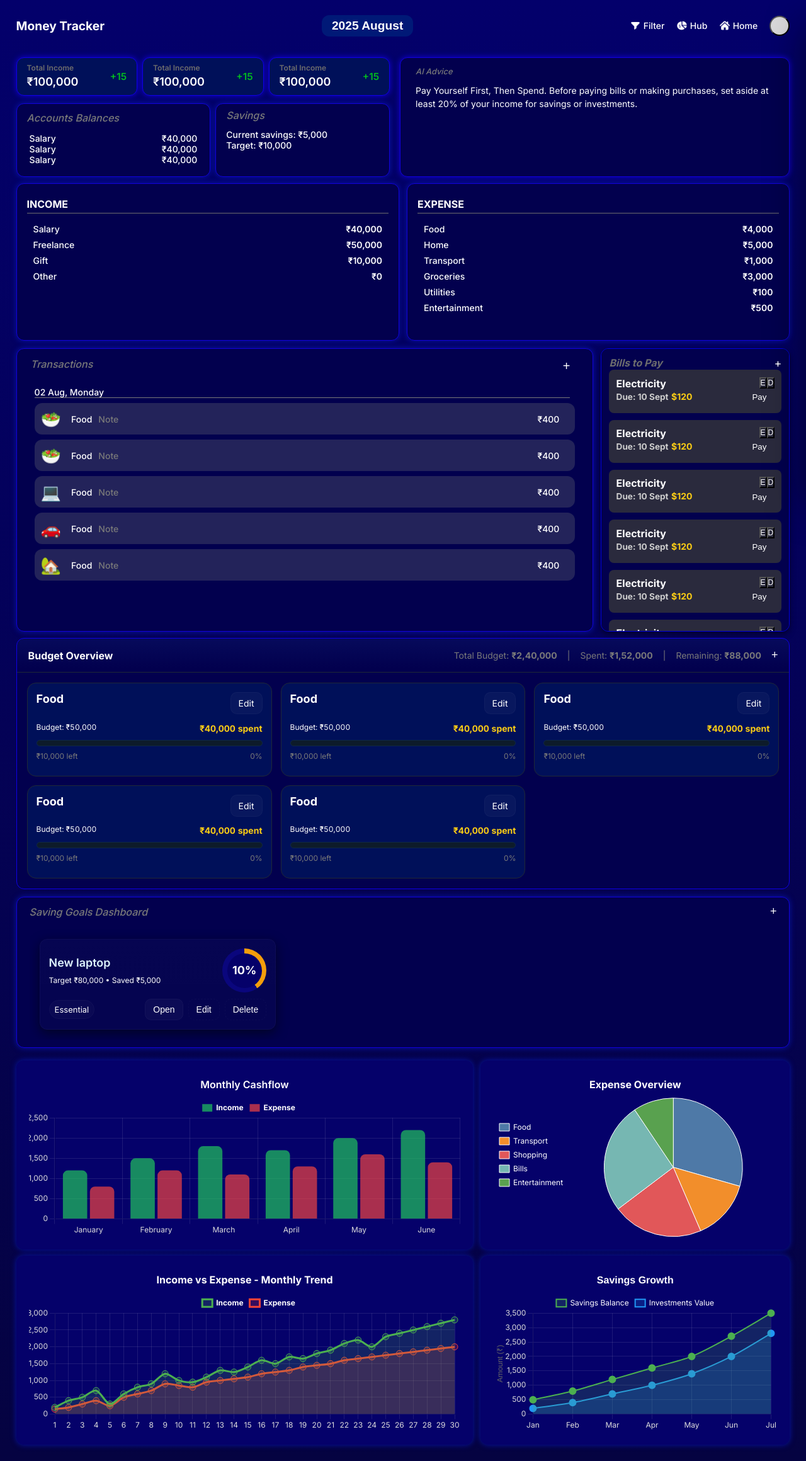
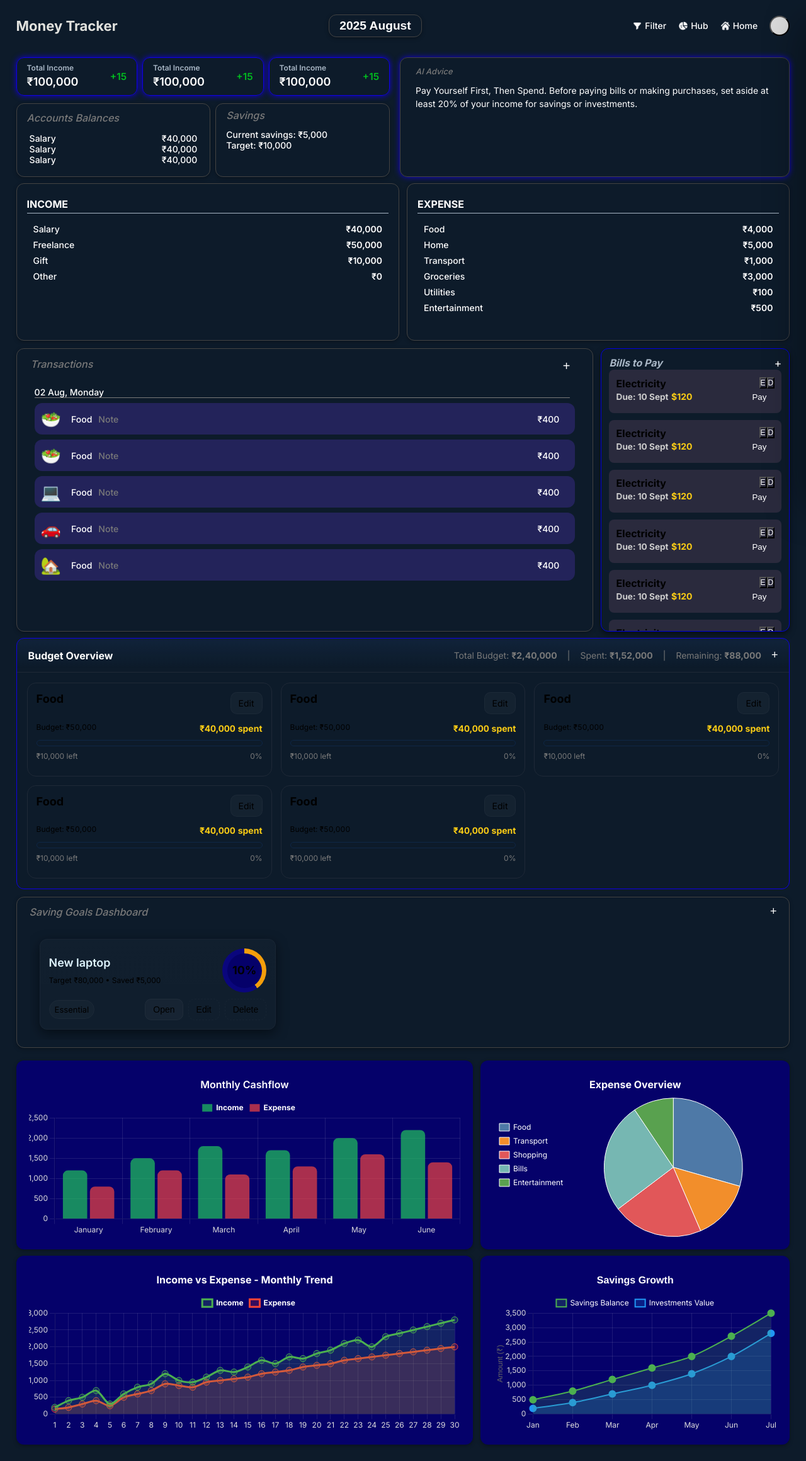
Before and after one commit to ibnu-umer/money-tracker-v2, a Django app: page / in a window 1280 px wide. Shown: the whole page at 63% size. Run offline with Django 5.2, Linux system fonts and the light colour scheme; some libraries are stand-ins or nearby versions.

Commit message:
style(header): update header style

```diff
--- a/moneytracker/static/css/global.css
+++ b/moneytracker/static/css/global.css
@@ -1,12 +1,43 @@
 :root {
+    /* Typography */
     --font-family: 'Inter', sans-serif;
-    --color-text: #fff;
-    --color-bg: linear-gradient(180deg, #03006b 0%, #050341 100%);
+    --fs-logo: clamp(16px, 2vw, 22px);
+    --fs-text-primary: clamp(12px, 1.8vw, 14px);
+    --fs-text-secondary: clamp(10px, 1.5vw, 12px);
+
+    /* Sizes */
+    --size-avatar: clamp(28px, 2.3vw, 36px);
+    --height-header: 30px;
+
+    /* Colors */
+    --color-main-bg: #0D1B2A;
+    --color-card-bg: #1E2A3C;
+    --color-modal-bg: #1B263B;
+    --color-border: #434343;
+    --color-border-hover: #FFFFFF33;
+    --color-logo: #E0E1DD;
+    --color-text-primary: #FFFFFF;
+    --color-text-secondary: #A9B7C6;
+
+    /* Effects */
+    --shadow-card: 0 2px 6px rgba(0,0,0,0.3);
+    --border-card: 1px solid var(--color-border);
+
+    /* Radius */
+    --radius-btn: 8px;
+    --radius-card: 12px;
+
+    /* ------------------------------------------------ */
+
+
+
+
+
     --color-calendar-bg: #001977;
     --color-avatar-bg: #d9d9d9;
 
     /* Fluid typography */
-    --fs-logo: clamp(14px, 1.5vw, 20px);
+    /* --fs-logo: clamp(14px, 1.5vw, 20px); */
     --fs-calendar: clamp(14px, 1.5vw, 20px);
     --fs-nav-item: clamp(12px, 1.4vw, 14px);
 
@@ -30,12 +61,12 @@
     --font-main: 'Inter', sans-serif;
 
     /* Colors */
-    --color-bg-card: #02004e;
-    --color-bg-status: #001059;
-    --color-border: #1200da;
+    --color-main-bg-card: #02004e;
+    --color-main-bg-status: #001059;
+    /* --color-border: #1200da; */
     --color-border-status: #0f00e6;
-    --color-text-primary: #fff;
-    --color-text-secondary: #6d6d6d;
+    /* --color-text-primary: #fff;
+    --color-text-secondary: #6d6d6d; */
     --color-text-muted: #797979;
     --color-success: #00bd1f;
     --color-danger: #ff4d4f;
@@ -89,7 +120,7 @@
 
     /* Shadows */
     --shadow-status: 0 0 10px var(--color-shadow-status);
-    --shadow-card: 0 0 10px var(--color-shadow-card);
+    /* --shadow-card: 0 0 10px var(--color-shadow-card); */
     --shadow-black: 0 0 10px #000000;
     --shadow-hover: 0 4px 12px rgba(0,0,0,0.2);
 
@@ -126,7 +157,7 @@
 
 body {
     font-family: var(--font-family);
-    background: var(--color-bg);
+    background: var(--color-main-bg);
     color: var(--color-text);
     min-height: 100vh;
     overflow-x: hidden;
--- a/moneytracker/static/css/header.css
+++ b/moneytracker/static/css/header.css
@@ -6,23 +6,29 @@
     justify-content: space-between;
     align-items: center;
     width: 100%;
-    height: 30px;
+    height: var(--height-header);
 }
 
 .header__logo {
-    font-weight: 800;
+    font-weight: 700;
     font-size: var(--fs-logo);
+    color: var(--color-logo);
 }
 
 .header__calendar {
     font-weight: 700;
     font-size: var(--fs-calendar);
     color: var(--color-text-primary);
-    background-color: var(--color-calendar-bg);
-    border-radius: 12px;
+    background-color: var(--color-secondary-bg);
+    box-shadow: var(--shadow-card);
+    border: var(--border-card);
+    border-radius: var(--radius-card);
     padding: 6px 16px;
-    border: none;
     cursor: pointer;
+}
+
+.header__calendar:hover {
+    border-color: var(--color-border-hover);
 }
 
 .nav-bar {
@@ -46,10 +52,16 @@ a {
     align-items: center;
     color: var(--color-text-primary);
     gap: var(--gap-item);
-    font-size: var(--fs-nav-item);
+    font-size: var(--fs-text-primary);
     font-weight: 500;
     cursor: pointer;
     transition: opacity 0.2s ease;
+}
+
+.nav__icon {
+    width: var(--fs-text-primary);
+    height: var(--fs-text-primary);
+    object-fit: contain;
 }
 
 .nav__item:hover {
@@ -57,11 +69,6 @@ a {
     color: #c6c6c6;
 }
 
-.nav__icon {
-    width: var(--size-icon);
-    height: var(--size-icon);
-    object-fit: contain;
-}
 
 .profile-avatar {
     width: var(--size-avatar);
```
